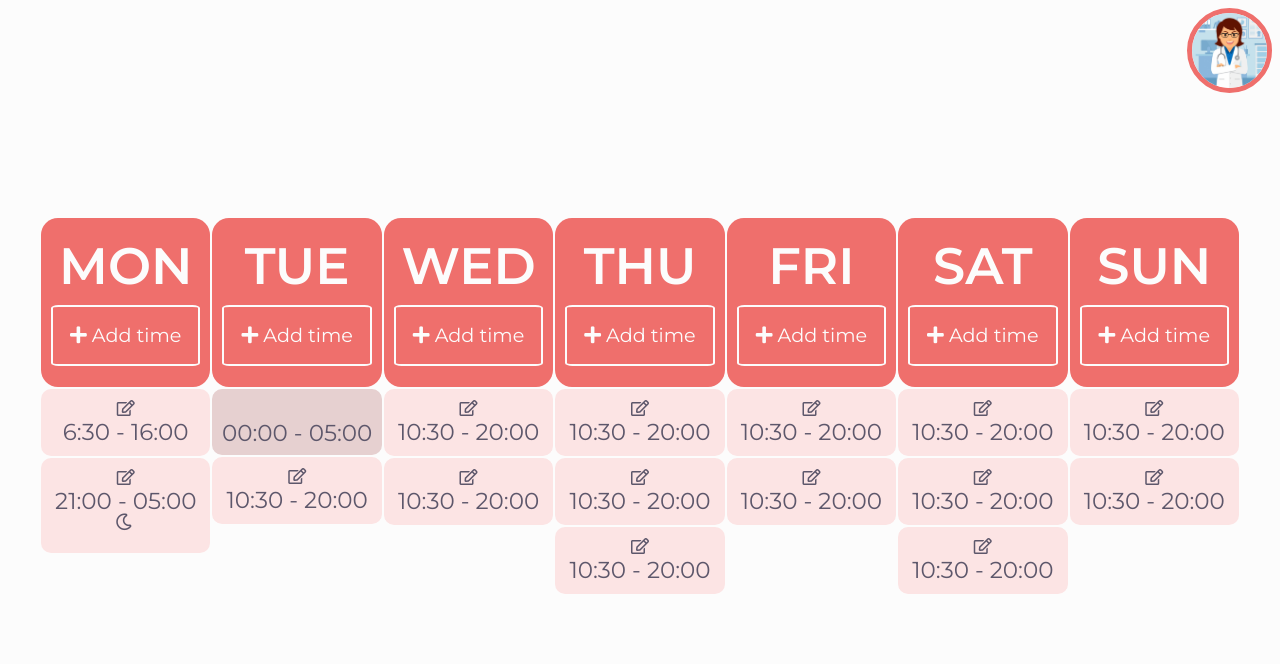
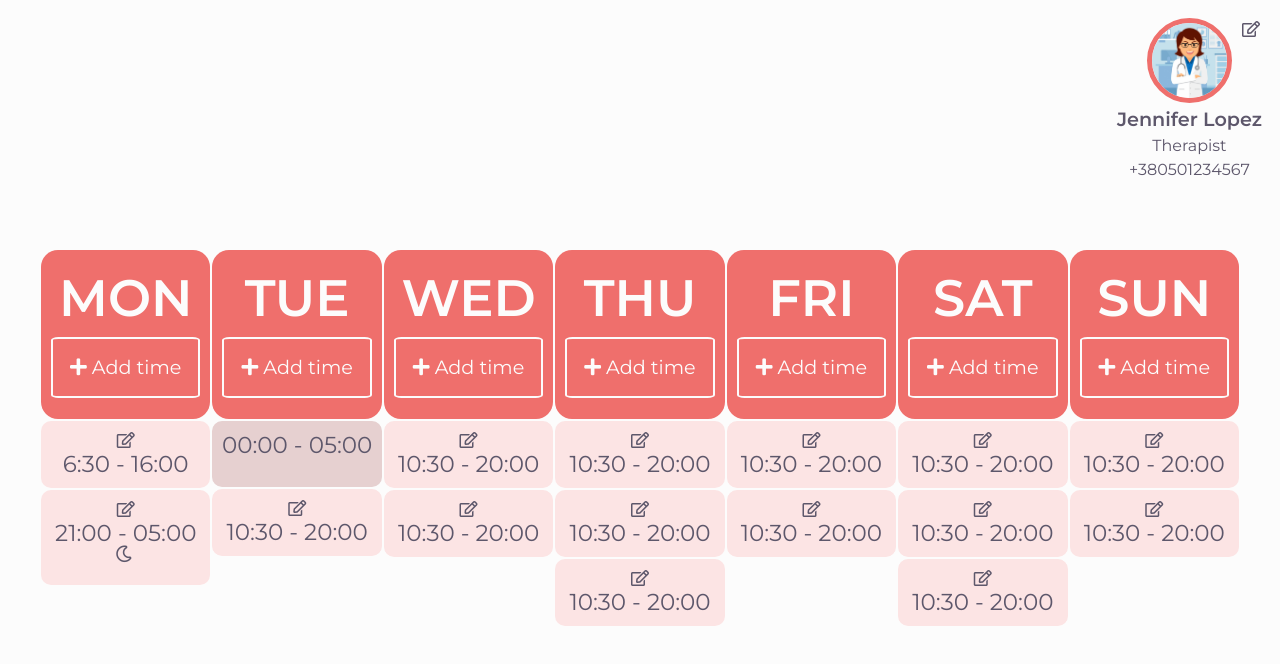
Before and after one commit to kozyulka/ba-doctor-schedule, a plain HTML site: page index.html in a window 1280 px wide. Drawn offline with Linux system fonts and the light colour scheme; a script that the page names is missing.

Commit message:
add profile info

```diff
--- a/index.html
+++ b/index.html
@@ -14,7 +14,15 @@
 <body>
     <header>
         <div class="profile">
+            <div class="profile-edit-icon">
+                    <i class="far fa-edit"></i>
+            </div>
             <img class="profile-image" src="assests/profile-picture.jpg" alt="profile picture">
+            <div class="profile-info-wrapper">
+                <div class="profile-info-name">Jennifer Lopez</div>
+                <div class="profile-info">Therapist</div>
+                <div class="profile-info">+380501234567</div>
+            </div>
         </div>
     </header>
     <main>
--- a/style.css
+++ b/style.css
@@ -16,10 +16,39 @@ header {
     justify-content: flex-end;
 }
 
+.profile {
+    text-align: center;
+    margin: 10px;
+}
+
+.profile-edit-icon {
+    color: var(--font-color);
+    position: absolute;
+    top: 20px;
+    right: 20px;
+}
+
+.profile-info-wrapper {
+    color: var(--font-color);
+
+}
+
+.profile-info {
+    margin-top: 5px;
+}
+
+.profile-info-name {
+   font-weight: 600;
+   font-size: larger;
+
+}
+
 .profile-image {
+    cursor: pointer;
     width: 75px;
     border-radius: 50%;
     border: 5px solid var(--main);
+
 }
 
 main {
@@ -28,7 +57,7 @@ main {
 }
 
 .week {
-    margin-top: 10%;
+    margin-top: 5%;
     display: flex;
     justify-content: center;
 }
@@ -87,8 +116,7 @@ main {
 
 .weekday-time-slot.disabled {
     background-color: var(--secondary-faided);
-    height: 46px;
-    line-height: 3; /* height and line-height to be changed*/
+    height: 46px; /* height and line-height to be changed*/
 }
 
 .time {
```
